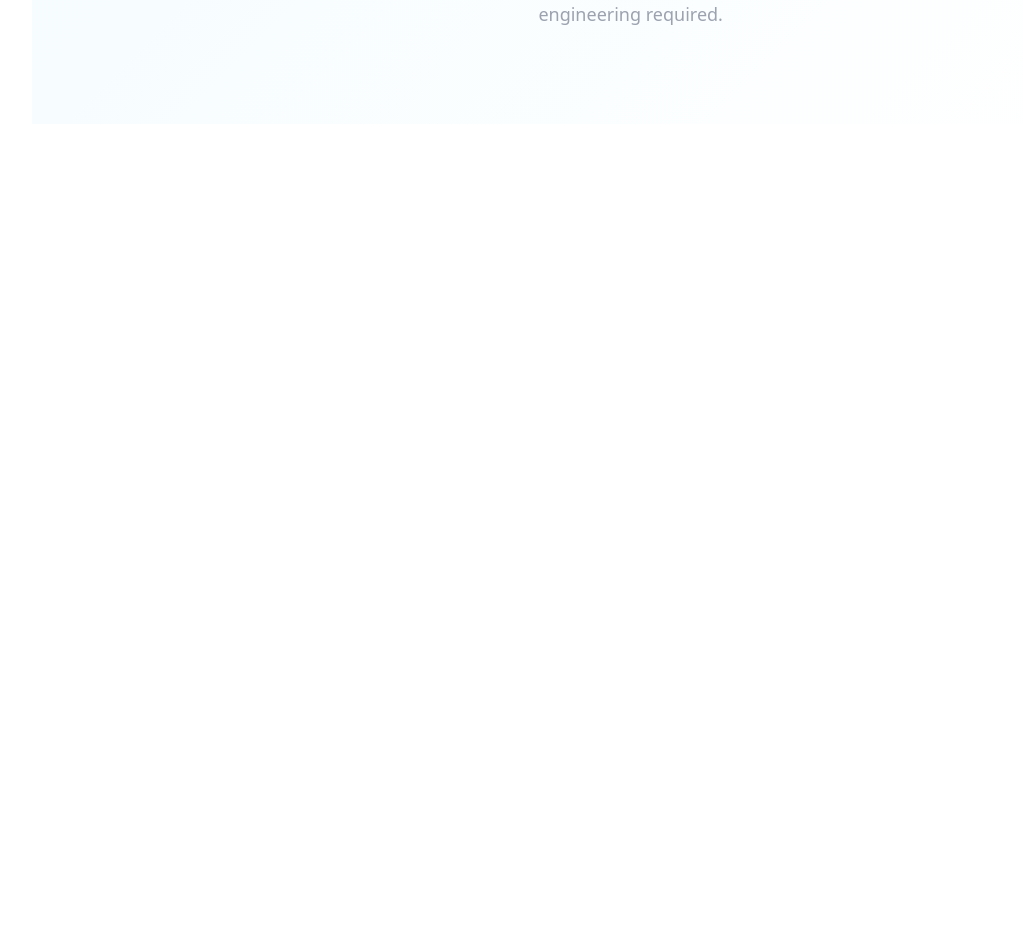
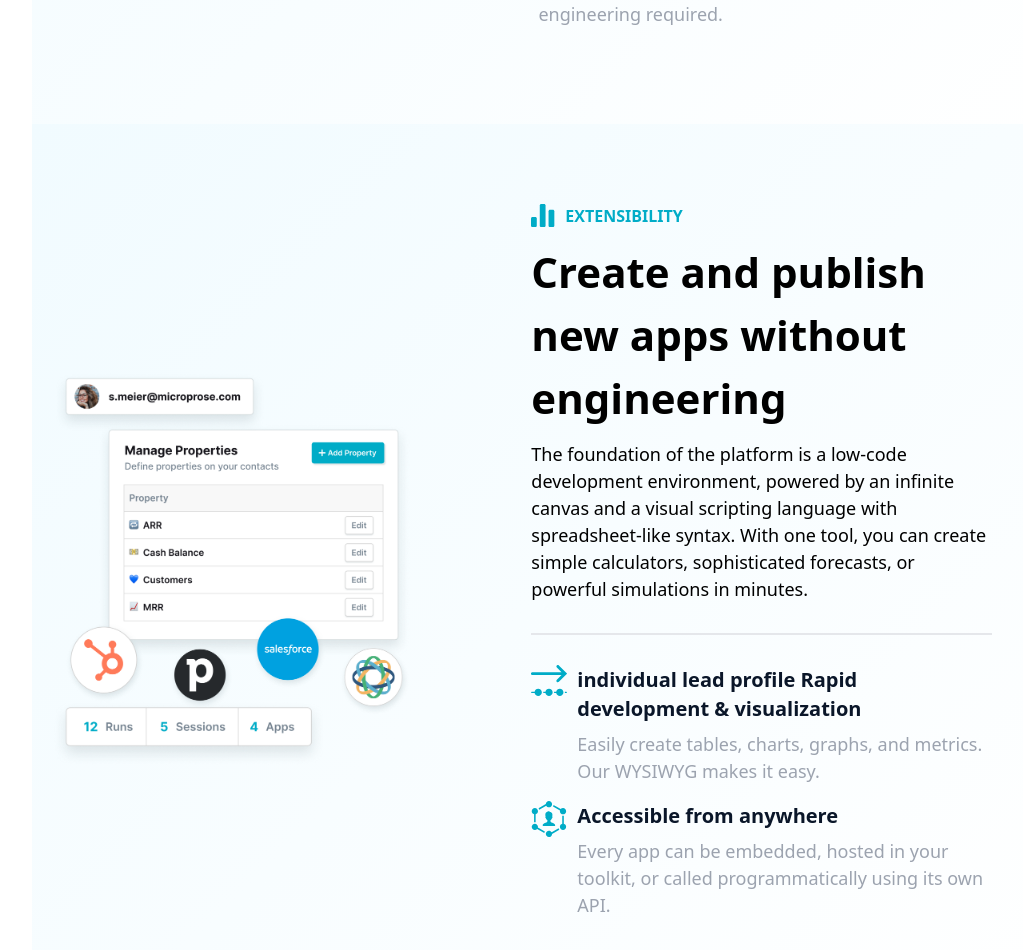
Before and after one commit to samirzjadhav/ecommerces-web, a Next.js app: page / in a window 1280 px wide. Shown: the part 5160-6110 px from the top of the page, without its empty margins (68-1091 px from the left). Before the commit the page ends 5284 px from the top, so only its background shows below. Built offline with nearby package versions, Linux system fonts and the light colour scheme.

Commit message:
feat: extensibility

```diff
--- a/src/pages/index.js
+++ b/src/pages/index.js
@@ -340,6 +340,63 @@ export default function Home() {
             </div>
           </div>
         </div>
+        <div className="inner-container flex items-center">
+          <div className="enga-img  pl-[20px]">
+            <img src="./img/enrichment.png" alt="" />
+          </div>
+          <div className="engagement py-[80px] px-[120px]">
+            <div className="engagement-inner">
+              <div className="enga-title flex items-center gap-[10px]">
+                <img src="./img/engagement.svg" alt="" />
+                <h2>EXTENSIBILITY</h2>
+              </div>
+              <div className="enga-heading">
+                <h2>Create and publish new apps without engineering</h2>
+              </div>
+              <p className="enga-discription">
+                The foundation of the platform is a low-code development
+                environment, powered by an infinite canvas and a visual
+                scripting language with spreadsheet-like syntax. With one tool,
+                you can create simple calculators, sophisticated forecasts, or
+                powerful simulations in minutes.
+              </p>
+              <div className="">
+                <div className="border-b-2 my-[30px]"></div>
+              </div>
+
+              <div className="enga-content flex items-start gap-[10px]">
+                <img
+                  src="./img/profile.svg"
+                  className="w-[36px] h-[36px]"
+                  alt=""
+                />
+                <div className="">
+                  <h3 className="text-[20px]">
+                    individual lead profile Rapid development & visualization
+                  </h3>
+                  <p className="text-[18px] text-gray-400">
+                    Easily create tables, charts, graphs, and metrics. Our
+                    WYSIWYG makes it easy.
+                  </p>
+                </div>
+              </div>
+              <div className="enga-content flex items-start gap-[10px]">
+                <img
+                  src="./img/tracking.svg"
+                  className="w-[36px] h-[36px]"
+                  alt=""
+                />
+                <div className="">
+                  <h3 className="text-[20px]">Accessible from anywhere</h3>
+                  <p className="text-[18px] text-gray-400">
+                    Every app can be embedded, hosted in your toolkit, or called
+                    programmatically using its own API.
+                  </p>
+                </div>
+              </div>
+            </div>
+          </div>
+        </div>
       </div>
     </>
   );
```
